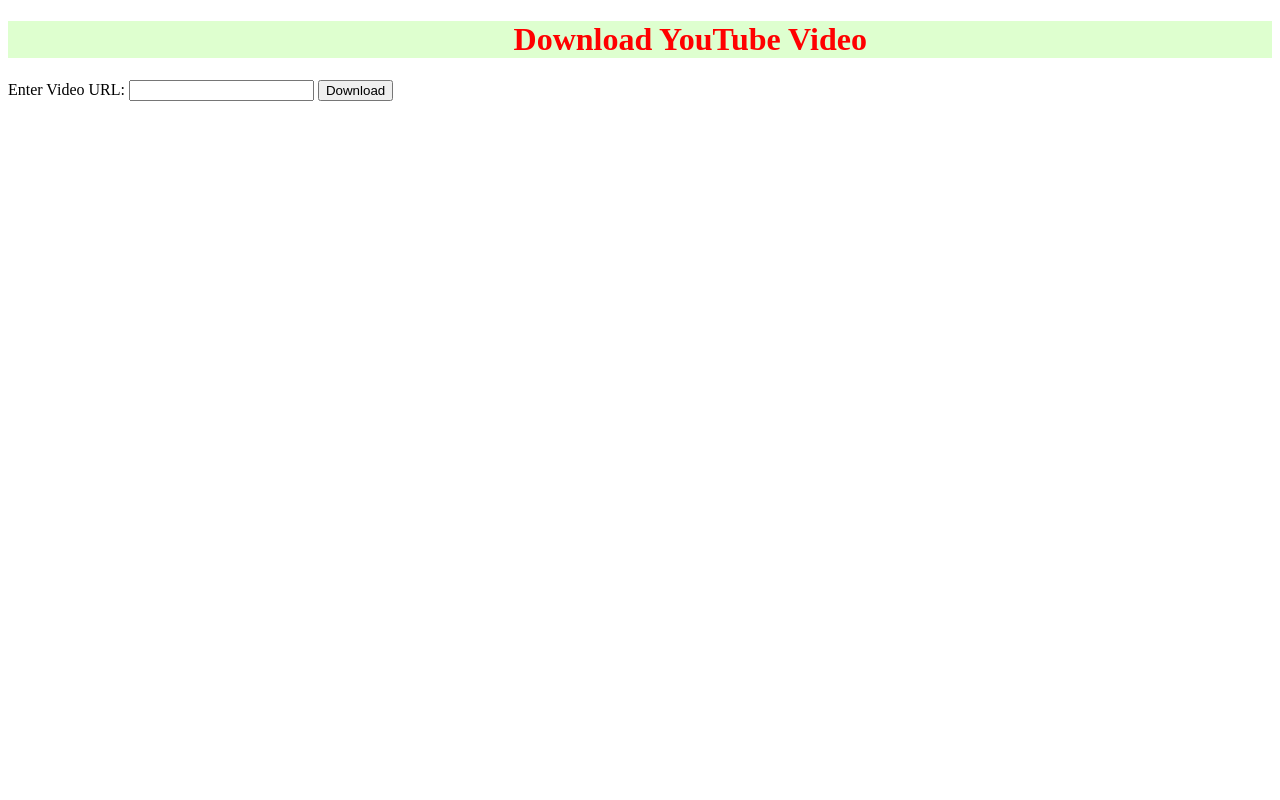
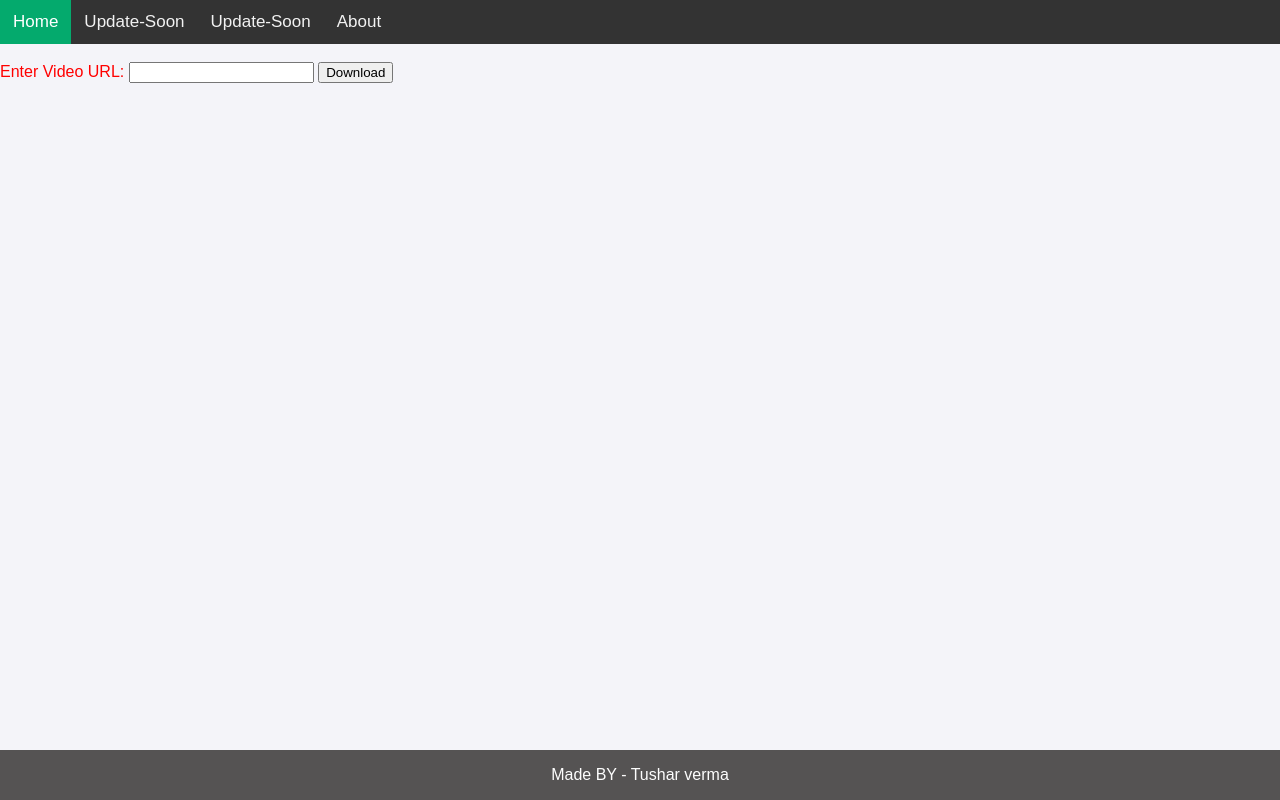
Before and after one commit to tushar123tushar/main_url, a Flask app: page / in a window 1280 px wide. Run offline with Flask 3, Linux system fonts and the light colour scheme.

Commit message:
Update index.html

```diff
--- a/templates/index.html
+++ b/templates/index.html
@@ -6,11 +6,27 @@
     <title>YouTube Video Downloader</title>
 </head>
 <body>
-    <h1>Download YouTube Video</h1>
+
+    <link rel="stylesheet" href="https://cdnjs.cloudflare.com/ajax/libs/font-awesome/4.7.0/css/font-awesome.min.css">
+
+    <div class="topnav" id="myTopnav">
+      <a href="#home" class="active">Home</a>
+      <a href="#news">Update-Soon</a>
+      <a href="#contact">Update-Soon</a>
+      <a href="#about">About</a>
+      <a href="javascript:void(0);" class="icon" onclick="myFunction()">
+        <i class="fa fa-bars"></i>
+
+      </a>
+    </div>
+
+
+<br>
+
     <form method="POST">
-        <label for="video_url">Enter Video URL:</label>
+        <label  class ="video" name="video_url">Enter Video URL:</label>
         <input type="text" name="video_url" id="video_url" required>
-        <button type="submit">Download</button>
+        <button  color = "color" type="submit">Download</button>
     </form>
 
     {% if error %}
@@ -25,20 +41,113 @@
         </video>
     {% endif %}
 </body>
-  <style>
-    h1{
-        align-items: center;
-        justify-content: center;
-        background-color: rgb(222, 255, 207);
-        padding-left: 40%;
+
+<style>
+    body {
+        font-family: Arial, sans-serif;
+        margin: 0;
+        padding: 0;
+        background-color: #f4f4f9;
+        color: #333;
+    }
+
+    h1 {
+        text-align: center;
+        background-color: rgba(222, 255, 207, 0.8);
+        padding: 15px;
+        margin: 0;
+        border-bottom: 2px solid #ddd;
+    }
+
+
+    @media (max-width: 768px) {
+        h1 {
+            font-size: 1.5rem;
+        }
+
+        video {
+            width: 90%;
+        }
+    }
+    label{
         color: red;
-        border-color: black;
     }
-    .video{
-        padding-left:38%;
-        padding-top: 30%;
-        color: green;
 
-    }
+
+.footer {
+  position: fixed;
+  left: 0;
+  bottom: 0;
+  width: 100%;
+  background-color: rgb(85, 83, 83);
+  color: rgb(253, 253, 253);
+  text-align: center;
+}
+
+
+
+
+.topnav {
+  background-color: #333;
+  overflow: hidden;
+}
+
+/* Style the links inside the navigation bar */
+.topnav a {
+  float: left;
+  display: block;
+  color: #f2f2f2;
+  text-align: center;
+  padding: 12px 13px;
+  text-decoration: none;
+  font-size: 17px;
+}
+
+/* Change the color of links on hover */
+.topnav a:hover {
+  background-color: #ddd;
+  color: black;
+}
+
+/* Add an active class to highlight the current page */
+.topnav a.active {
+  background-color: #04AA6D;
+  color: white;
+}
+
+/* Hide the link that should open and close the topnav on small screens */
+.topnav .icon {
+  display: none;
+}
+
+.color:hover{
+    background-color: whitesmoke;
+    color: red;
+
+}
+
+
+
+
+
+
+
+
+
+
+
+
+
+
+
+
+
+
+
 </style>
+
+<div class="footer">
+  <p>Made BY  - Tushar verma</p>
+</div>
+    </style>
 </html>
```
